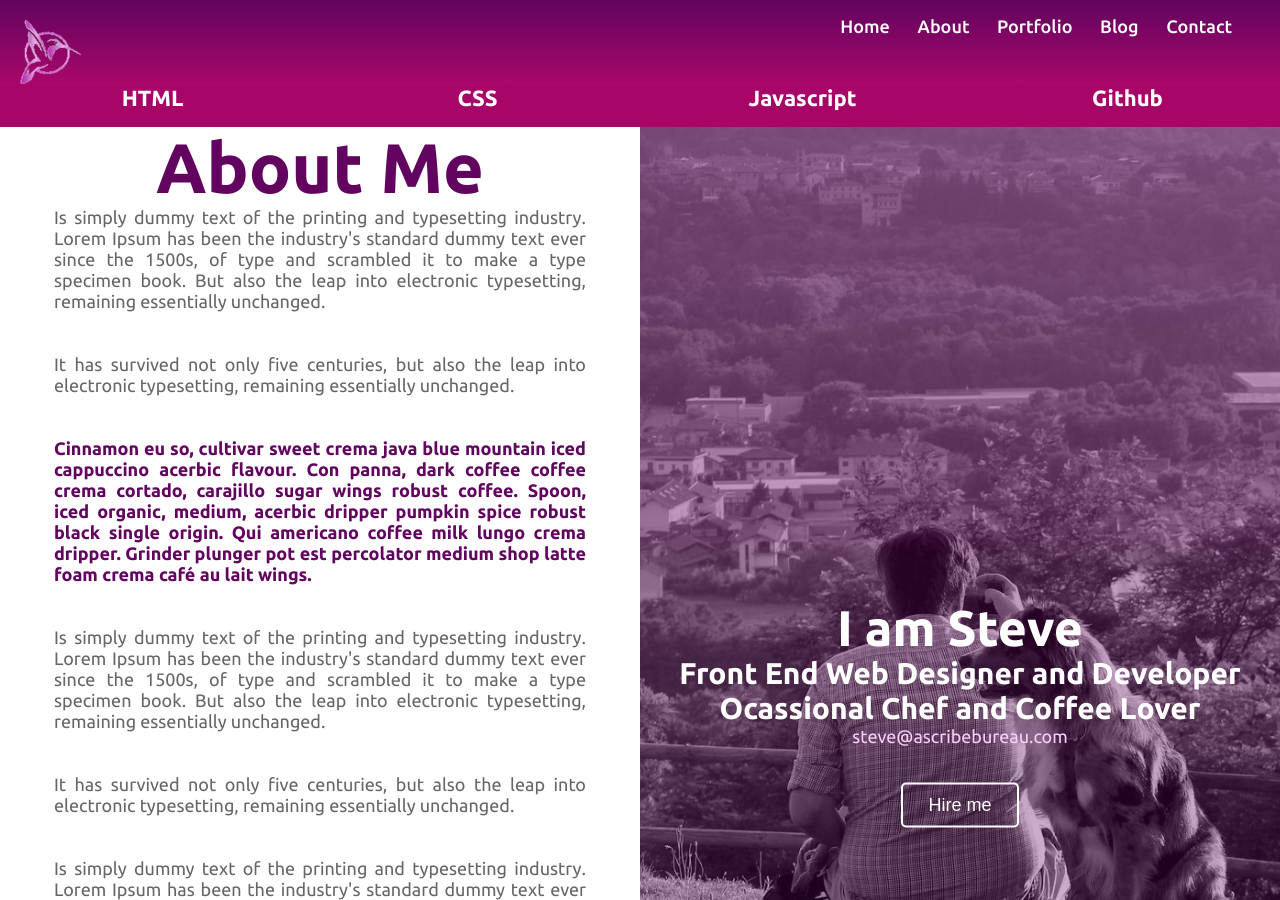
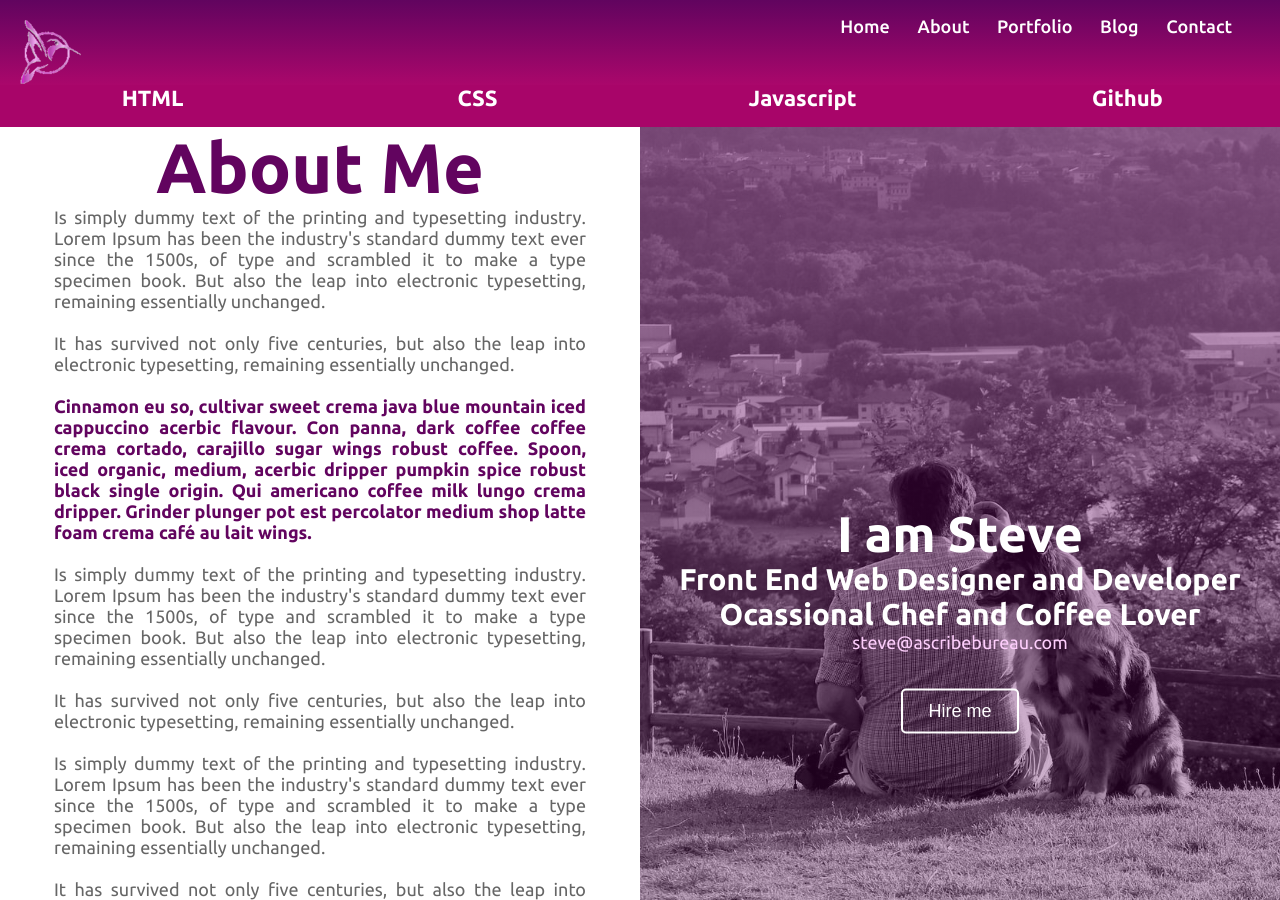
Before and after one commit to Steve-AB/Steve-AB.github.io, a Jekyll site: the page built from about/index.html, in a window 1280 px wide and 900 px high. Built offline with Jekyll 4.4.1, drawn with Linux system fonts in a browser that asks for light colours; nearby versions of some CDN libraries.

Commit message:
Update index.html

```diff
--- a/about/index.html
+++ b/about/index.html
@@ -10,23 +10,23 @@ title: About
   <div class="column" style="background-color:#ffffff;">
    <div class="info">
     <h1 style="font-size:70px">About Me</h1>
-   	<p>Is simply dummy text of the printing and typesetting industry. Lorem Ipsum has been the industry's standard dummy text ever since the 1500s, of type and scrambled it to make a type specimen book. But also the leap into electronic typesetting, remaining essentially unchanged.</p><br>
+   	<p>Is simply dummy text of the printing and typesetting industry. Lorem Ipsum has been the industry's standard dummy text ever since the 1500s, of type and scrambled it to make a type specimen book. But also the leap into electronic typesetting, remaining essentially unchanged.</p>
     	&nbsp;
-	   <p>It has survived not only five centuries, but also the leap into electronic typesetting, remaining essentially unchanged.</p><br>
+	   <p>It has survived not only five centuries, but also the leap into electronic typesetting, remaining essentially unchanged.</p>
     	&nbsp;
-	   <p class="highlight">Cinnamon eu so, cultivar sweet crema java blue mountain iced cappuccino acerbic flavour. Con panna, dark coffee coffee crema cortado, carajillo sugar wings robust coffee. Spoon, iced organic, medium, acerbic dripper pumpkin spice robust black single origin. Qui americano coffee milk lungo crema dripper. Grinder plunger pot est percolator medium shop latte foam crema café au lait wings.</p><br>
+	   <p class="highlight">Cinnamon eu so, cultivar sweet crema java blue mountain iced cappuccino acerbic flavour. Con panna, dark coffee coffee crema cortado, carajillo sugar wings robust coffee. Spoon, iced organic, medium, acerbic dripper pumpkin spice robust black single origin. Qui americano coffee milk lungo crema dripper. Grinder plunger pot est percolator medium shop latte foam crema café au lait wings.</p>
     	&nbsp;
-	   <p>Is simply dummy text of the printing and typesetting industry. Lorem Ipsum has been the industry's standard dummy text ever since the 1500s, of type and scrambled it to make a type specimen book. But also the leap into electronic typesetting, remaining essentially unchanged.</p><br>
+	   <p>Is simply dummy text of the printing and typesetting industry. Lorem Ipsum has been the industry's standard dummy text ever since the 1500s, of type and scrambled it to make a type specimen book. But also the leap into electronic typesetting, remaining essentially unchanged.</p>
    	&nbsp;
-	   <p>It has survived not only five centuries, but also the leap into electronic typesetting, remaining essentially unchanged.</p><br>
+	   <p>It has survived not only five centuries, but also the leap into electronic typesetting, remaining essentially unchanged.</p>
    	&nbsp;
-	   <p>Is simply dummy text of the printing and typesetting industry. Lorem Ipsum has been the industry's standard dummy text ever since the 1500s, of type and scrambled it to make a type specimen book. But also the leap into electronic typesetting, remaining essentially unchanged.</p><br>
+	   <p>Is simply dummy text of the printing and typesetting industry. Lorem Ipsum has been the industry's standard dummy text ever since the 1500s, of type and scrambled it to make a type specimen book. But also the leap into electronic typesetting, remaining essentially unchanged.</p>
    	&nbsp;
-	   <p>It has survived not only five centuries, but also the leap into electronic typesetting, remaining essentially unchanged.</p><br>
+	   <p>It has survived not only five centuries, but also the leap into electronic typesetting, remaining essentially unchanged.</p>
    	&nbsp;
-	   <p>Is simply dummy text of the printing and typesetting industry. Lorem Ipsum has been the industry's standard dummy text ever since the 1500s, of type and scrambled it to make a type specimen book. But also the leap into electronic typesetting, remaining essentially unchanged.</p><br>
+	   <p>Is simply dummy text of the printing and typesetting industry. Lorem Ipsum has been the industry's standard dummy text ever since the 1500s, of type and scrambled it to make a type specimen book. But also the leap into electronic typesetting, remaining essentially unchanged.</p>
    	&nbsp;
-	   <p>It has survived not only five centuries, but also the leap into electronic.</p><br>
+	   <p>It has survived not only five centuries, but also the leap into electronic.</p>
   </div>
   </div>
   <div class="column">
```
